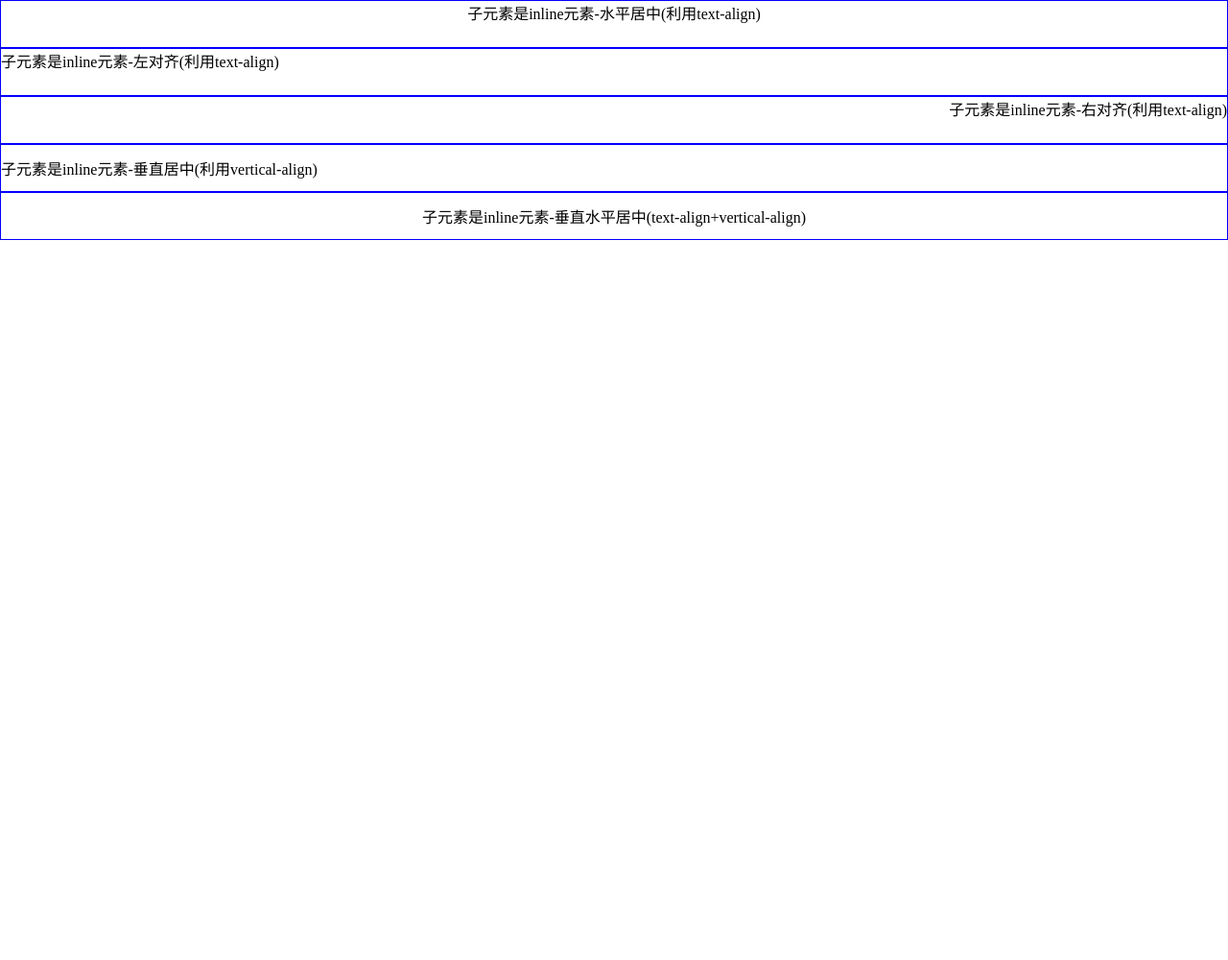
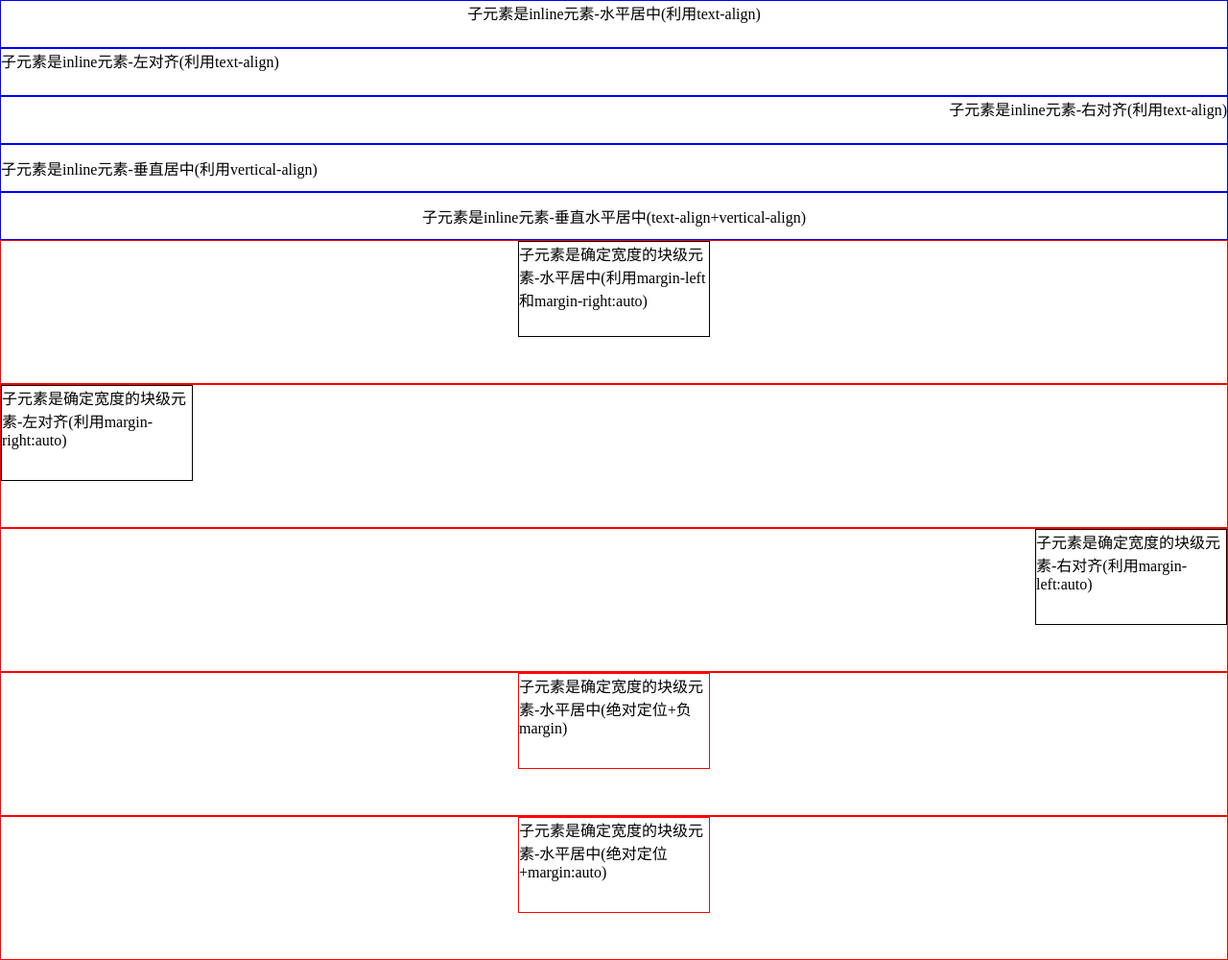
Before and after one commit to Untitled877/practice-1, a website: page index.html in a window 1280 px wide. Shown: the whole page at 96% size. Before the commit the page ends 800 px from the top, so only its background shows below. Drawn offline with Linux system fonts and the light colour scheme.

Commit message:
feat: 确定宽度的块级元素的水平居中方法

```diff
--- a/index.html
+++ b/index.html
@@ -25,7 +25,21 @@
         <div class="father5">
             <span class="child5">子元素是inline元素-垂直水平居中(text-align+vertical-align)</span>
         </div>
-
+        <div class="father6">
+            <div class="child6">子元素是确定宽度的块级元素-水平居中(利用margin-left和margin-right:auto)</div>
+        </div>
+        <div class="father6">
+            <div class="child7">子元素是确定宽度的块级元素-左对齐(利用margin-right:auto)</div>
+        </div>
+        <div class="father6">
+            <div class="child8">子元素是确定宽度的块级元素-右对齐(利用margin-left:auto)</div>
+        </div>
+        <div class="father9">
+            <div class="child9">子元素是确定宽度的块级元素-水平居中(绝对定位+负margin)</div>
+        </div>
+        <div class="father9">
+            <div class="child10">子元素是确定宽度的块级元素-水平居中(绝对定位+margin:auto)</div>
+        </div>
     </div>
 </body>
 </html>
--- a/style.css
+++ b/style.css
@@ -38,3 +38,50 @@
 .part1 > .father5 > .child5 {
     vertical-align: middle;
 }
+.part1 > .father6 {
+    border: 1px solid red;
+    height: 150px;
+}
+.part1 > .father6 > .child6 {
+    width: 200px;
+    height: 100px;
+    margin-left: auto;
+    margin-right: auto;
+    border: 1px solid black;
+}
+
+.part1 > .father6 > .child7 {
+    width: 200px;
+    height: 100px;
+    margin-right: auto;
+    border: 1px solid black;
+}
+
+.part1 > .father6 > .child8 {
+    width: 200px;
+    height: 100px;
+    margin-left: auto;
+    border: 1px solid black;
+}
+.part1 > .father9 {
+    position: relative;
+    border: 1px solid red;
+    height: 150px;
+}
+.part1 > .father9 > .child9 {
+    position: absolute;
+    left: 50%;
+    margin-left: -100px;
+    width: 200px;
+    height: 100px;
+    border: 1px solid red;
+}
+.part1 > .father9 > .child10 {
+    position: absolute;
+    left: 0;
+    right: 0;
+    margin: auto;
+    width: 200px;
+    height: 100px;
+    border: 1px solid red;
+}
```
